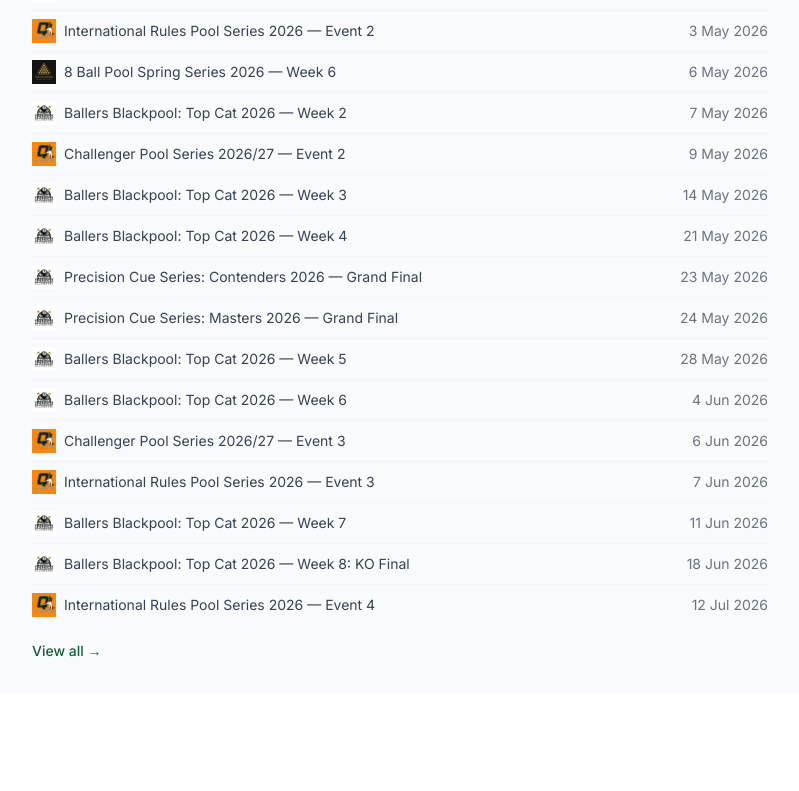
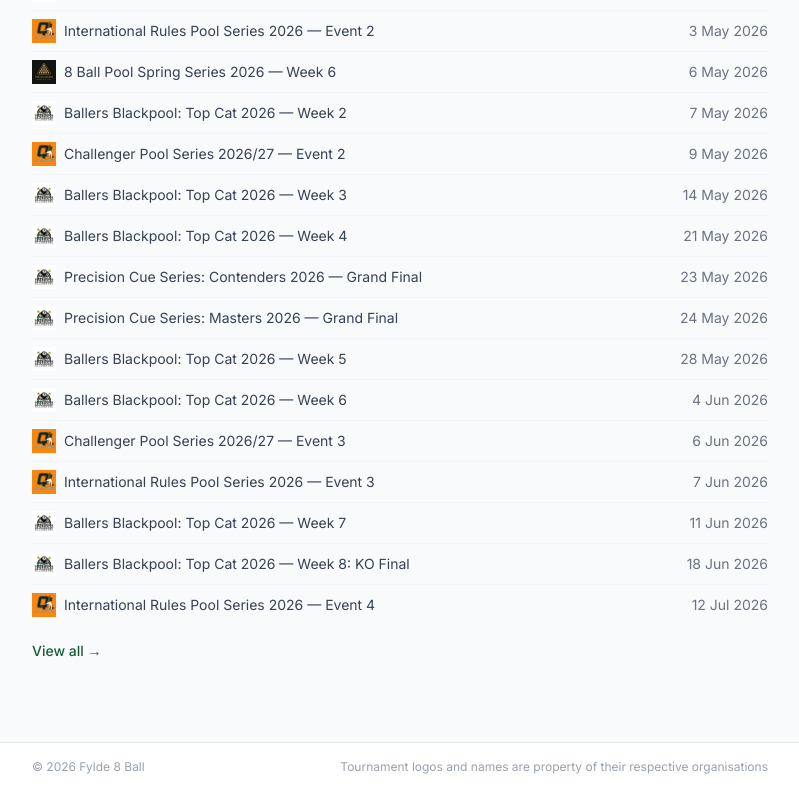
Before and after one commit to fleetwoodpoolleague/fylde8ball, a Vue app: page / in a window 1280 px wide. Shown: the part 724-1515 px from the top of the page, without its empty margins (240-1039 px from the left). Before the commit the page ends 1418 px from the top, so only its background shows below. Built offline with nearby package versions, Linux system fonts and the light colour scheme.

Commit message:
feat: add site footer with copyright and logo disclaimer
Co-Authored-By: Claude Sonnet 4.6 <noreply@anthropic.com>

```diff
--- a/src/App.vue
+++ b/src/App.vue
@@ -1,12 +1,14 @@
 <script setup lang="ts">
 import AppNav from './components/AppNav.vue'
+import AppFooter from './components/AppFooter.vue'
 </script>
 
 <template>
-  <div class="min-h-screen bg-gray-50">
+  <div class="min-h-screen bg-gray-50 flex flex-col">
     <AppNav />
-    <main>
+    <main class="flex-1">
       <RouterView />
     </main>
+    <AppFooter />
   </div>
 </template>
--- /dev/null
+++ b/src/components/AppFooter.vue
@@ -0,0 +1,8 @@
+<template>
+  <footer class="bg-white border-t border-gray-200 mt-12">
+    <div class="max-w-3xl mx-auto px-4 py-4 text-xs text-gray-400 flex flex-col gap-1 sm:flex-row sm:justify-between">
+      <span>© 2026 Fylde 8 Ball</span>
+      <span>Tournament logos and names are property of their respective organisations</span>
+    </div>
+  </footer>
+</template>
```
Also changed, not shown: 1 other file (tests, documents, lock files or other folders).
